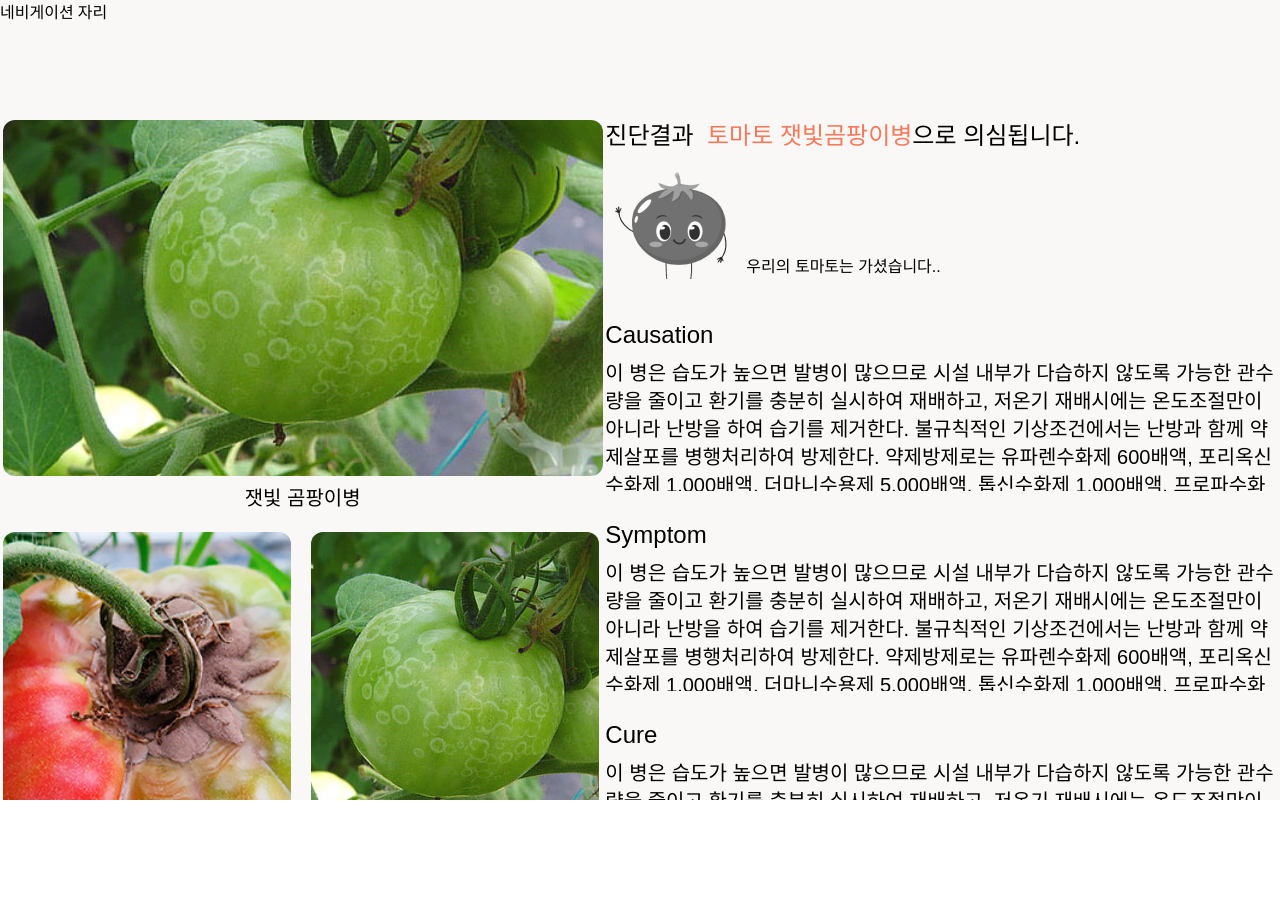
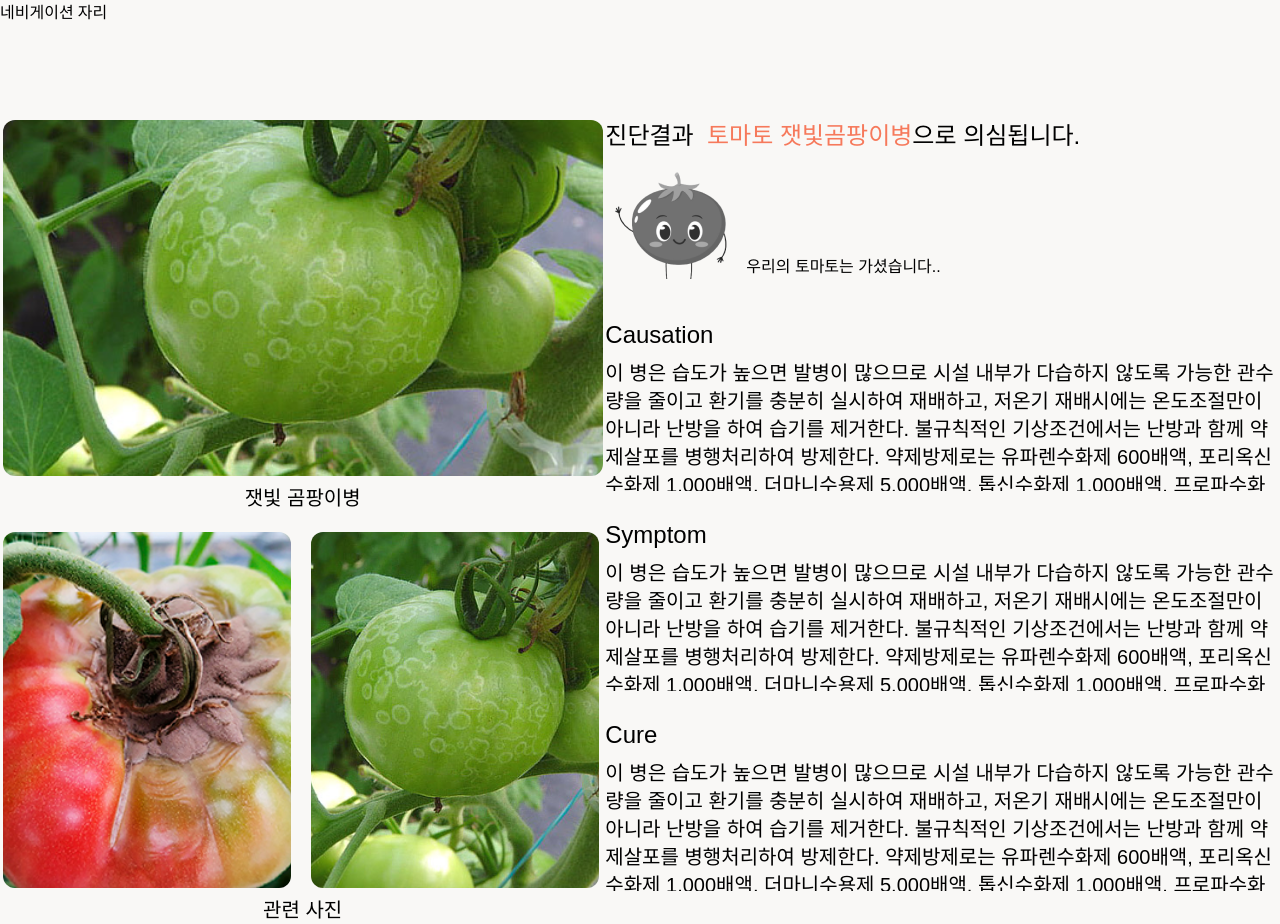
Before and after one commit to S-V-23-BootCamp-Team-F/frontend, a React (Vite) app: page /result in a window 1280 px wide. Before the commit the page ends 800 px from the top, so only its background shows below. Built offline with nearby package versions, Linux system fonts and the light colour scheme.

Commit message:
design : 배경색 전체로 적용

```diff
--- a/src/pages/ResultPage.tsx
+++ b/src/pages/ResultPage.tsx
@@ -7,22 +7,20 @@ import die from "../images/dietomato.png";
 const ResultPage = () => {
   return (
     // 전체
-    <div className=" bg-background w-screen h-full absolute overflow-hidden ">
+    <div className=" bg-background min-h-screen w-screen absolute ">
       {/* nav바 */}
       <div className="mb-24">네비게이션 자리</div>
 
       {/* 본문 */}
-      <div className="flex place-content-evenly mt-24">
+      <div className="flex flex-row place-content-evenly mt-24 ">
         {/* 본문 왼쪽 */}
         <div className="content-center">
-          <div>
+          <div className="flex flex-col items-center">
             <img
               src={tomato2}
               className="sub_tomato1 rounded-xl w-600 h-356 object-cover"
             />
-            <div className="font-press-bold text-center text-xl mt-2">
-              잿빛 곰팡이병
-            </div>
+            <div className="font-press-bold  text-xl mt-2">잿빛 곰팡이병</div>
           </div>
           <div className="mt-5">
             <div className="flex">
@@ -35,7 +33,7 @@ const ResultPage = () => {
                 className="sub_tomato3 rounded-xl w-72 h-356 object-cover ml-2.5"
               />
             </div>
-            <div className="font-press-bold text-center text-xl mt-2">
+            <div className="font-press-bold flex flex-col items-center text-xl mt-2">
               관련 사진
             </div>
           </div>
@@ -57,7 +55,7 @@ const ResultPage = () => {
               </div>
             </div>
           </div>
-          <div className=" mt-10">
+          <div className="mt-10">
             <div className="place-content-between">
               <div className="font-press-bold text-2xl mb-2">Causation</div>
               <div className="font-press-medium border-black max-w-2xl h-130 overflow-y-auto text-xl mb-7">
```
